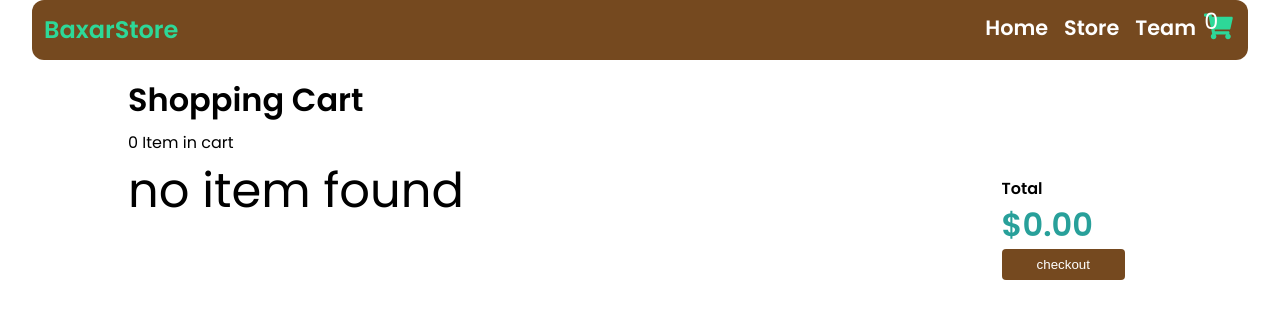
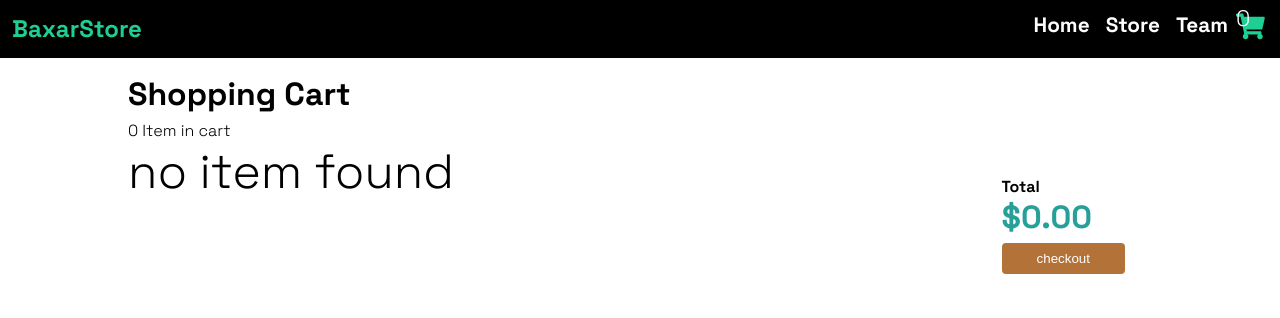
Before and after one commit to saacidyuusuf/e-commerce, a Next.js app: page /SoldingItems in a window 1280 px wide. Shown: the top 318 px of the page. Built offline with nearby package versions, Linux system fonts and the light colour scheme.

Commit message:
added hero

```diff
--- a/app/SoldingItems/page.jsx
+++ b/app/SoldingItems/page.jsx
@@ -29,16 +29,13 @@ const CartPage = () => {
                       Remove
                     </button>
                   </div>
-                  {/*  <div className="cartpriceInfo">
-                <button>Remove</button>
-              </div> */}
                 </div>
               </>
             ))}
           </>
         )}
+      <TotalCart />
       </div>
-      <TotalCart />
     </>
   );
 };
--- a/app/assets/images/index.jsx
+++ b/app/assets/images/index.jsx
@@ -17,6 +17,7 @@ import image12 from './21.jpg'
 import image13 from './22.jpg'
 import image15 from './20.jpg'
 import heroimg from './heroimg.png'
+import herob from './herob.jpg'
 
 
 
@@ -40,5 +41,6 @@ export {
     image13,
     image15,
     image14,
-    heroimg
+    heroimg,
+    herob
 }
--- a/app/globals.css
+++ b/app/globals.css
@@ -5,7 +5,7 @@
 }
 
 :root {
-  --main-color: rgba(104, 55, 9, 0.911);
+  --main-color: rgba(172, 101, 36, 0.911);
   --second-color: rgba(34, 238, 170, 0.87);
   /*   --main-color: navy;
  */
@@ -20,24 +20,12 @@ body {
 .home {
   width: 100%;
   height: 100vh;
-  background-position: center;
-  background-size: cover;
-  background-repeat: no-repeat;
+
 }
 
 .header {
-  background-color: var(--main-color);
-  color: var(--black-color);
-  border-radius: 12px;
-  margin-left: 2rem;
-  margin-right: 2rem;
+  background-color: var(--black-color);
   align-items: center;
-}
-
-.headerSpace {
-  margin-top: 1rem;
-  margin-right: 2rem;
-  margin-left: 2rem;
 }
 
 .liCart {
@@ -78,11 +66,7 @@ nav ul li a {
   font-size: 1.3rem;
 }
 
-@media (max-width: 900px) {
-  .header {
-    margin: 1rem 0rem;
-  }
-}
+
 
 .store {
   width: 95%;
@@ -245,7 +229,7 @@ nav ul li a {
   background-color: black;
   width: 100%;
   height: 100vh;
-  margin: auto;
+  object-fit: contain;
 }
 
 .hero {
@@ -255,49 +239,60 @@ nav ul li a {
 .heroHaye {
   display: grid;
   grid-template-columns: repeat(2, 1fr);
-  /* align-items: center;
-  justify-content: space-around; */
+  justify-content: center;
+  align-items: center;
 }
 
 .heroIMG {
-  width: 60%;
-  height: 45vh;
-  margin-top: 5rem;
+  margin-top: 1rem;
   margin-left: 4rem;
+  width: 80%;
+  height: 80vh;
   border-radius: 12px;
 }
 
-.textHero {
-  text-align: center;
-  position: absolute;
-  top: 22%;
-  left: 43%;
-  color: white;
+.youngImgs{
+  display: grid;
+  grid-template-columns: repeat(4,1fr);
+  gap: 1rem;
 }
 
-.btnhero {
-  text-align: center;
-  padding: 6px 12px;
-  border-radius: 12px;
-  border-color: var(--second-color);
-  outline: none;
-  font-size: 1.4rem;
-  margin-left: 1rem;
-  cursor: pointer;
+.youngImgs img{
+  width: 100%;
+  height: 30vh;
+  border-radius: 1rem;
+  object-fit: cover;
 }
 
+.textHero{
+  margin-left: 3rem;
+  margin-top: 0rem;
+}
+
+
 .textHero h1 {
+  z-index: 999;
   font-size: 5.5rem;
   text-transform: capitalize;
-  color: rgb(196, 102, 15);
+  color: var(--second-color);
   white-space: nowrap;
 }
 
 .textHero p {
-  text-align: center;
+  text-align: left;
   color: white;
   font-size: 1rem;
   white-space: wrap;
+}
+
+.learnmore{
+  padding: 8px 20px;
+  border-radius: 4px;
+  color: black;
+  background-color: white;
+  border: none;
+  cursor: pointer;
+  margin-bottom: 1rem;
 }
 
 .textHero span {
@@ -306,25 +301,31 @@ nav ul li a {
 
 @media (max-width: 900px) {
   .heroHomePage {
-    width: 95%;
+    width: 100%;
   }
   .heroIMG{
-    margin-left: 6rem;
+    margin-left: 4.5rem;
   }
   .textHero h1 {
     white-space: nowrap;
-    font-size: 4rem;
+    font-size: 4.8rem;
     text-align: center;
   }
   .textHero {
+    text-align: center;
     position: absolute;
-    left: 1%;
-    top: 55%;
+    left: -5%;
+    top: 20%;
   }
-
-
+  .textHero p{
+    text-align: center;
+    color: white;
+  }
   .heroHaye {
     grid-template-columns: repeat(1, 1fr);
+  }
+  .youngImgs{
+    display: none;
   }
 }
 
@@ -370,6 +371,7 @@ nav ul li a {
 
 /* collection */
 .collections {
+  position: relative;
   color: black;
   width: 100%;
   display: grid;
@@ -377,8 +379,15 @@ nav ul li a {
   gap: 4rem;
 }
 
+.collectonText{
+  position: absolute;
+  top: 0;
+  left: 0;
+  width: 100%;
+  height: 100%;
+}
+
 .collectionTitle {
-  margin-top: 8rem;
   color: var(--main-color);
   text-align: center;
   font-size: 4rem;
@@ -402,15 +411,13 @@ nav ul li a {
 
 .collectionImg {
   width: 110%;
-  height: 35vh;
+  height: 45vh;
   border-radius: 10px;
   display: block;
 }
 
 .collection h3 {
   color: var(--main-color);
-  border-bottom: 2px solid #28a09a;
-  width: 50%;
   white-space: nowrap;
   margin: auto;
   margin-top: 1.2rem;
@@ -421,31 +428,29 @@ nav ul li a {
   text-align: center;
 }
 
-.imgGees {
+.imgGees{
   position: relative;
 }
 
-.imgGeesText {
+.imgGeesText{
   position: absolute;
-  left: 17%;
-  bottom: 35%;
-  opacity: 0;
+  top: 0;
+  left: 0;
+  height: 100%;
+  width: 100%;
+  display: flex;
+  flex-direction: column;
+  justify-content: center;
+  align-items: center;
+  transition: background-color 300ms;
 }
 
-.imgGees:hover .imgGeesText {
-  opacity: 1;
-  transition: 0.1s;
+.imgGees:hover .imgGeesImg{
+  transform: scale(1.0.2);
 }
 
-.imgGeesText h3 {
-  font-size: 2.2rem;
-  margin: 0;
-  color: var(--main-color);
-}
-
-.imgGeesText p {
-  color: var(--black-color);
-  margin: 0;
+.imgGees:hover .imgGeesText{
+  background-color: color-mix(in srgb, black, transparent 80%);
 }
 
 .imgGeesImg {
@@ -453,7 +458,38 @@ nav ul li a {
   width: 98%;
   border-radius: 12px;
   height: 100vh;
+  object-fit: cover;
+  transition: transform 300ms;
 }
+
+.imgGeesImg:hover{
+  transform: translate(0);
+}
+
+.imgGeesText{
+  font-size: 10px;
+  opacity: 0;
+  transition: opacity 300ms, font-size 300ms
+}
+
+.imgGees:hover .imgGeesText {
+  font-size: 2rem;
+  text-align: center;
+  opacity: 1;
+
+}
+
+.imgGeesText h3 {
+  font-size: 2.2rem;
+  margin: 0;
+  color: var(--second-color);
+}
+
+.imgGeesText p {
+  color: white;
+  margin: 0;
+}
+
 
 @media (max-width: 900px) {
   .collections {
@@ -630,7 +666,7 @@ nav ul li a {
 .badge {
   position: absolute;
   top: 0%;
-  right: 4.5%;
+  right: 2%;
   border-radius: 12px;
   color: white;
   font-size: 1.4rem;
@@ -715,8 +751,8 @@ nav ul li a {
   }
   .badge {
     position: absolute;
-    top: 2%;
-    right: 8%;
+    top: 0%;
+    right: 4%;
     border-radius: 12px;
     color: white;
     padding: 4px;
--- a/app/layout.jsx
+++ b/app/layout.jsx
@@ -1,14 +1,15 @@
 import "./globals.css";
-import { Poppins } from "next/font/google";
+import { Space_Grotesk } from "next/font/google";
 import ContextProvider from "./context/GlobalContext";
 import Header from "./components/Header";
 
-const poppins = Poppins(
+const lato = Space_Grotesk(
   {
-    weight: ['400', '600'],
+    weight: ['300', '700'],
     subsets: ['latin'],
   }
 )
+/* Rubik look good Kanit to Space_Grotesk to*/
 
 export const metadata = {
   title: "BaxarCoder",
@@ -18,7 +19,7 @@ export const metadata = {
 export default function RootLayout({ children }) {
   return (
     <html lang="en">
-      <body className={poppins.className}>
+      <body className={lato.className}>
           <Header/>
         <ContextProvider>
           <main className="container">{children}</main>
```
Also changed, not shown: app/components/Collection.jsx (+5 -22 lines), app/components/Header.jsx (+5 -9 lines), app/components/Hero.jsx (+38 -14 lines), app/context/AppReducer.jsx (+0 -12 lines), app/assets/images/herob.jpg (added).
